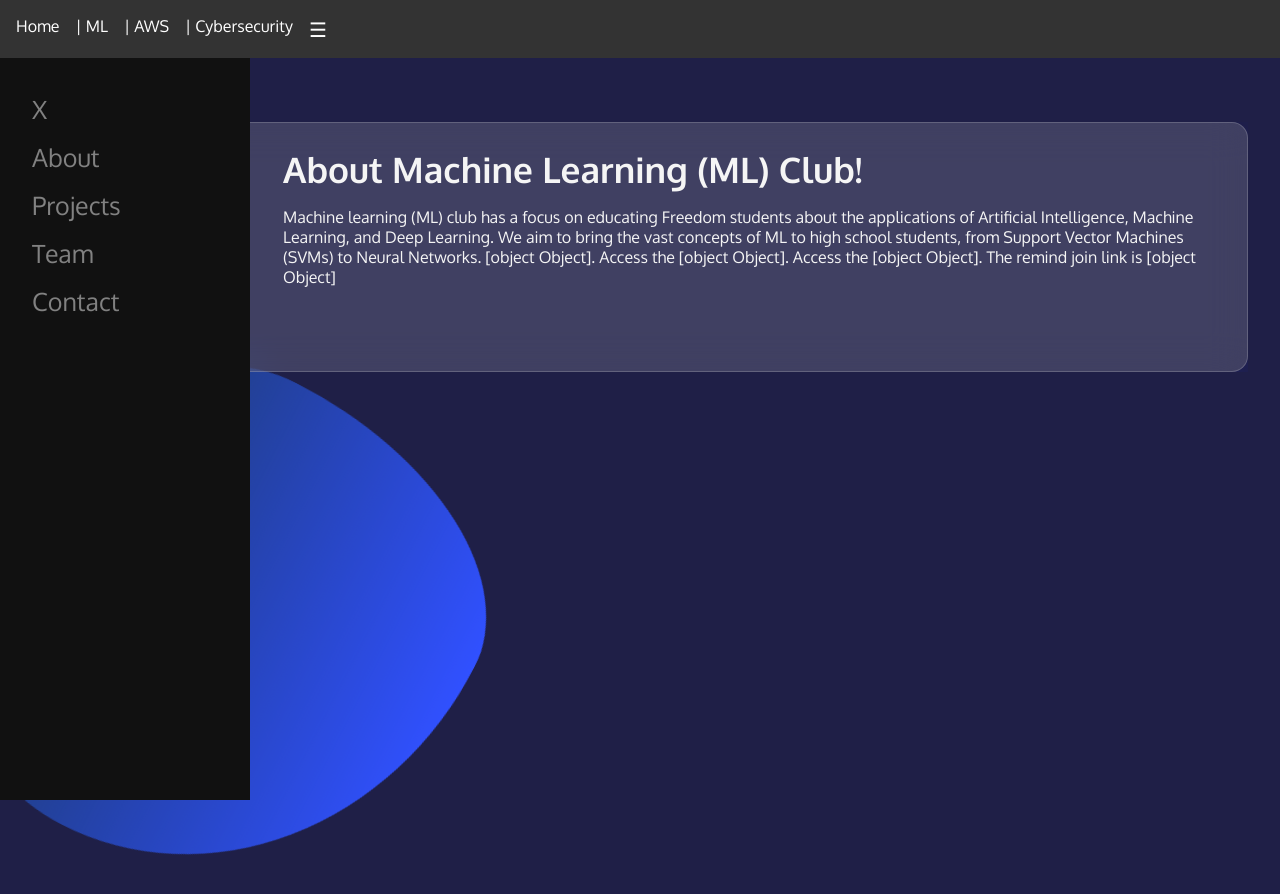
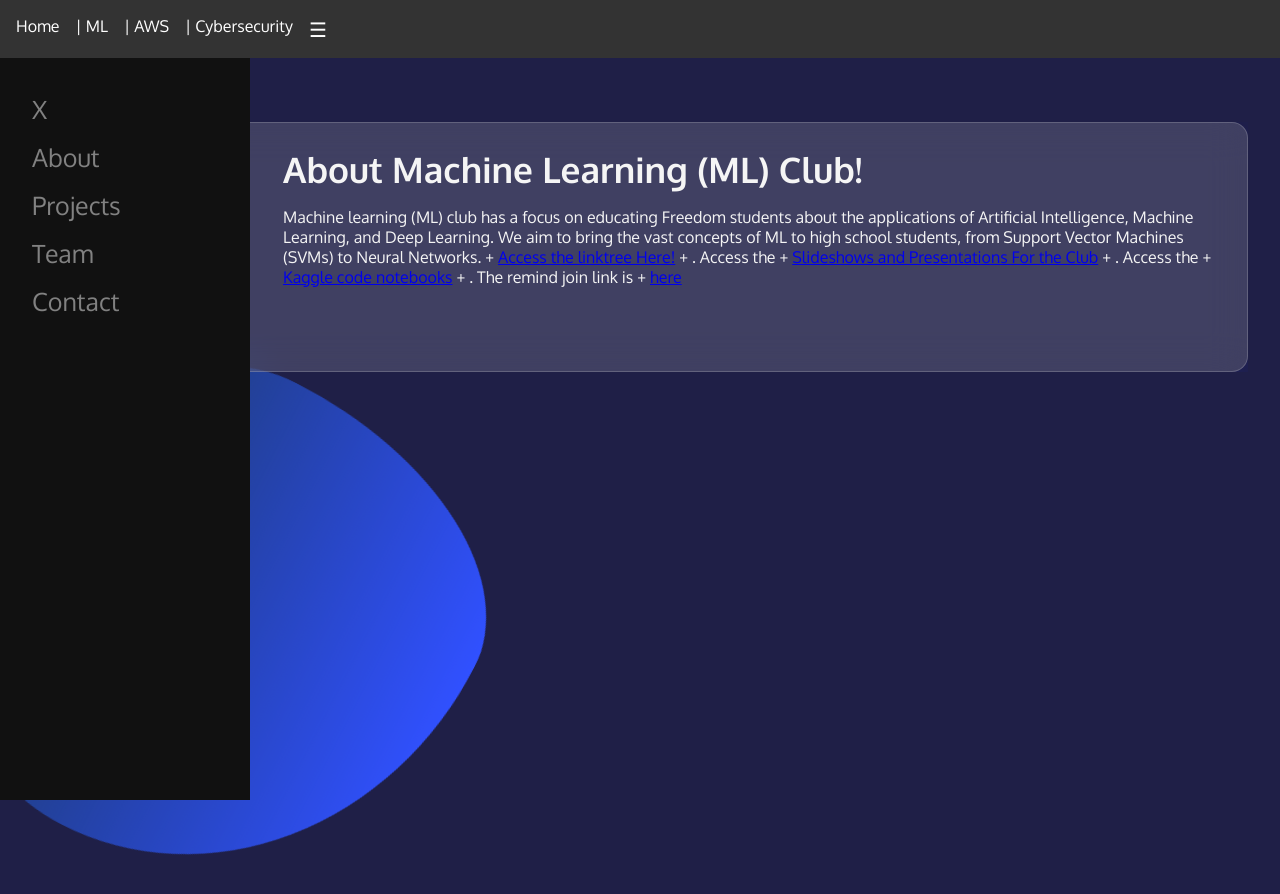
Before and after one commit to Rohit-K814307/Cyber_Club_Web, a React (Create React App) app: page /ml in a window 1280 px wide. Shown: the top 894 px of the page. Built offline with nearby package versions, Linux system fonts and the light colour scheme; the HTML template or start-up script is replaced by a standard one.

Commit message:
object issue fixed

```diff
--- a/src/components/constants/index.js
+++ b/src/components/constants/index.js
@@ -114,7 +114,7 @@ export const about_home = {
 export const about_ml = {
     id: "about-ml",
     title: "About Machine Learning (ML) Club!",
-    content: "Machine learning (ML) club has a focus on educating Freedom students about the applications of Artificial Intelligence, Machine Learning, and Deep Learning. We aim to bring the vast concepts of ML to high school students, from Support Vector Machines (SVMs) to Neural Networks. " +  <a href="https://linktr.ee/freedomml" target="_blank">Access the linktree Here!</a> + ". Access the " +  <a href="https://drive.google.com/drive/folders/1RTUzkMTqHChpfxQ0peb4IDwYJM0fP1AE?usp=sharing" target="_blank">Slideshows and Presentations For the Club</a> + ". Access the " + <a href="https://www.kaggle.com/fhsmlclub" target="_blank">Kaggle code notebooks</a> + ". The remind join link is " + <a href=" https://www.remind.com/join/fhsaiml" target="_blank">here</a>,
+    content: <p>Machine learning (ML) club has a focus on educating Freedom students about the applications of Artificial Intelligence, Machine Learning, and Deep Learning. We aim to bring the vast concepts of ML to high school students, from Support Vector Machines (SVMs) to Neural Networks.  +  <a href="https://linktr.ee/freedomml" target="_blank">Access the linktree Here!</a> + . Access the  +  <a href="https://drive.google.com/drive/folders/1RTUzkMTqHChpfxQ0peb4IDwYJM0fP1AE?usp=sharing" target="_blank">Slideshows and Presentations For the Club</a> + . Access the  + <a href="https://www.kaggle.com/fhsmlclub" target="_blank">Kaggle code notebooks</a> + . The remind join link is  + <a href=" https://www.remind.com/join/fhsaiml" target="_blank">here</a></p>,
 }
 
 export const about_cybersec = {
```
